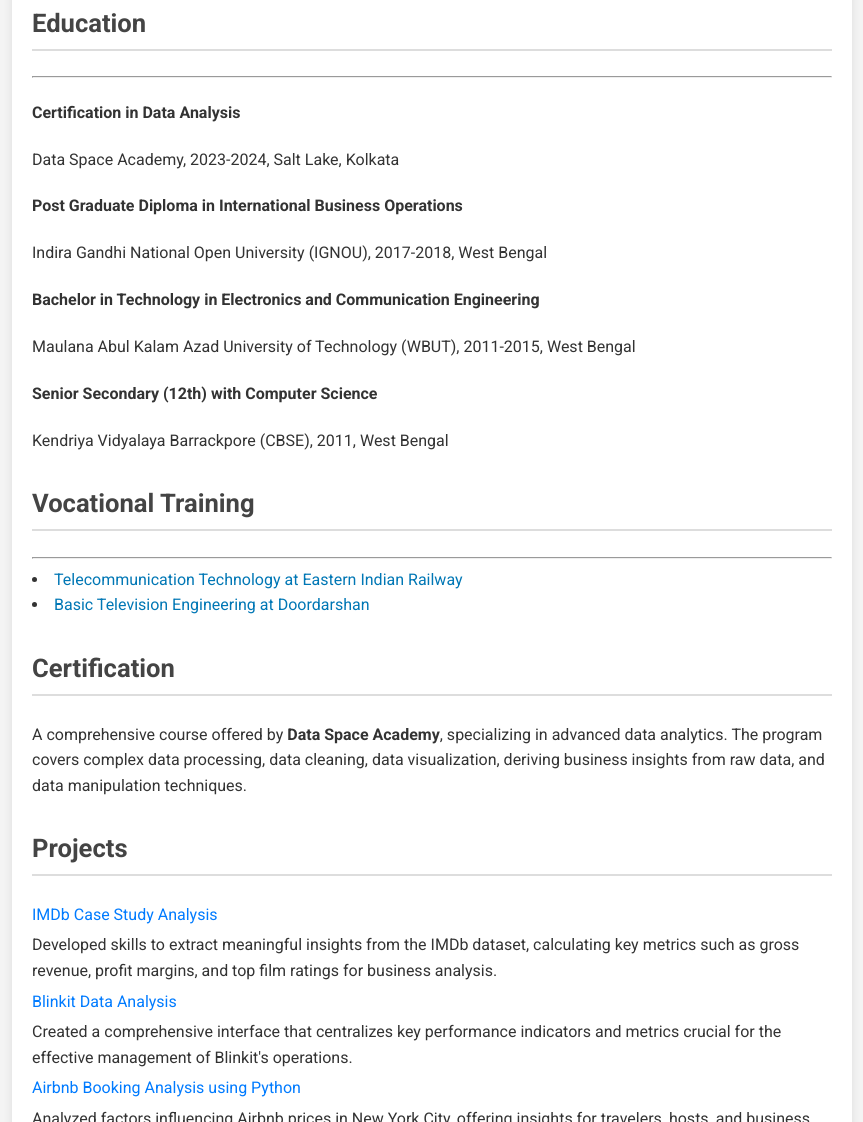
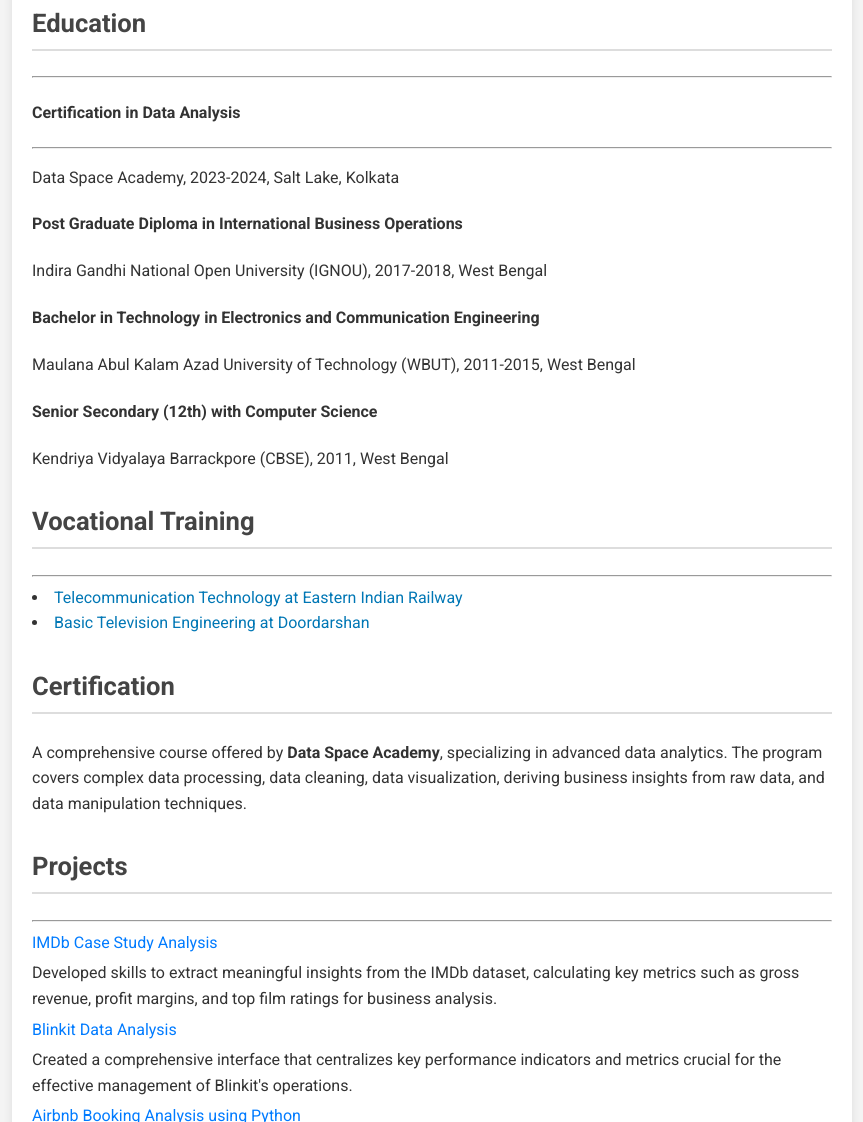
Before and after one commit to tanmaybiswas007/tanmaybiswas007.github.io, a plain HTML site: page index.html in a window 1280 px wide. Shown: the part 1475-2597 px from the top of the page, without its empty margins (208-1071 px from the left). Drawn offline with Linux system fonts and the light colour scheme.

Commit message:
added <hr> tages after the Vocational Training ,Certification & Projects

```diff
--- a/index.html
+++ b/index.html
@@ -78,7 +78,7 @@
         <section class="education">
             <h3>Education</h3><hr>
             <div class="education-item">
-                <h4>Certification in Data Analysis</h4>
+                <h4>Certification in Data Analysis</h4><hr>
                 <p>Data Space Academy, 2023-2024, Salt Lake, Kolkata</p>
             </div>
             <div class="education-item">
@@ -116,7 +116,7 @@
         </section>
 
         <section class="projects">
-            <h3>Projects</h3>
+            <h3>Projects</h3><hr>
             <div class="project">
                 <p><a href="https://github.com/tanmaybiswas007/IMDb-Case-Study" target="_blank">IMDb Case Study Analysis</a></p>
                 <p>Developed skills to extract meaningful insights from the IMDb dataset, calculating key metrics such as gross revenue, profit margins, and top film ratings for business analysis.</p>
```
